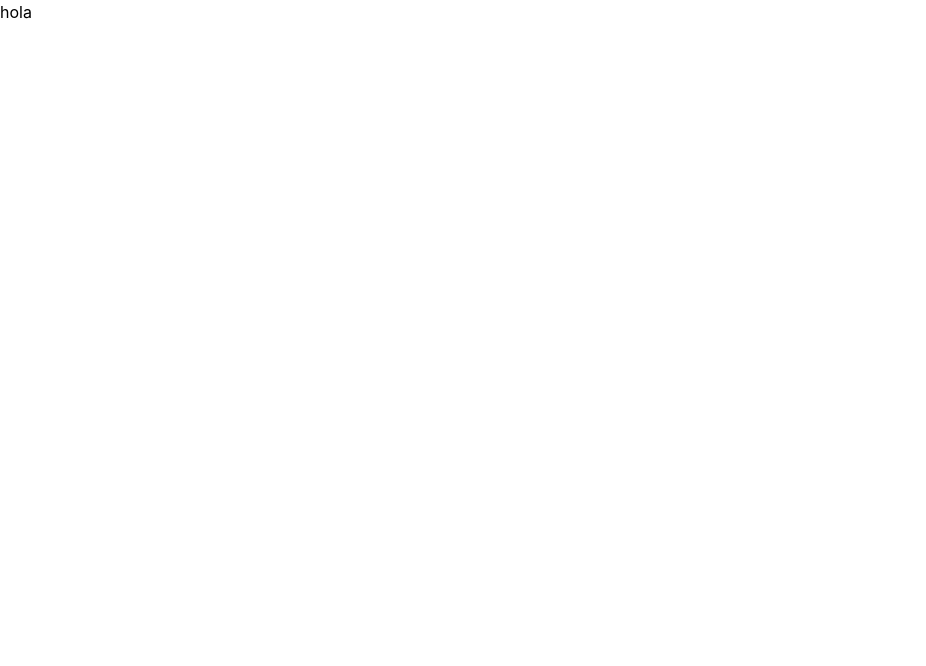
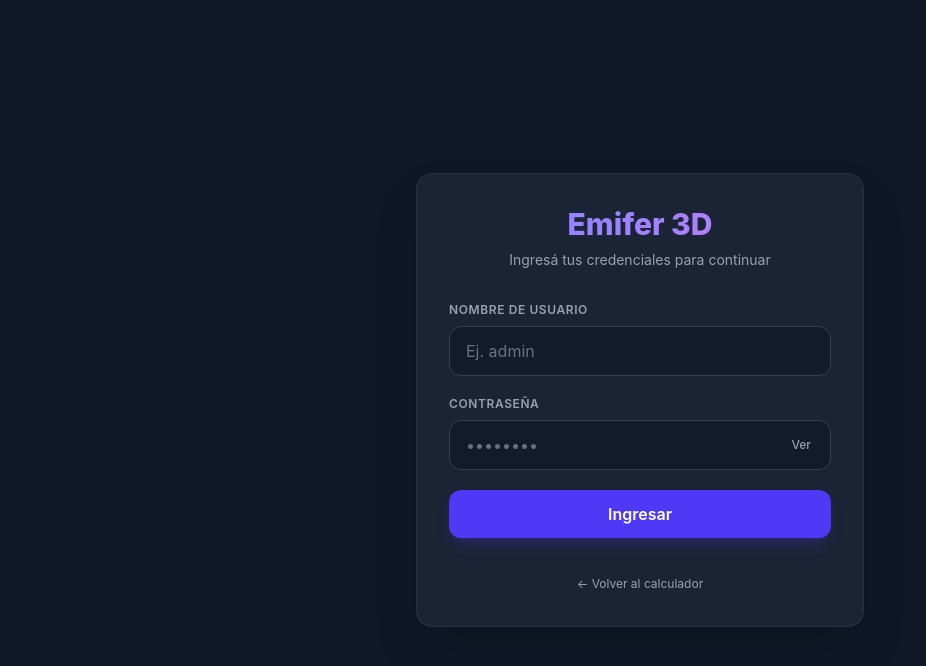
Before and after one commit to matute0/Emifer3dCalcFront, a React (Vite) app: page /login in a window 1280 px wide. Shown: the top 666 px of the page, without its empty margins (0-926 px from the left). Built offline with nearby package versions, Linux system fonts and the light colour scheme; no server answers.

Commit message:
feat: implement login functionality with user authentication and add admin route

```diff
--- a/src/App.jsx
+++ b/src/App.jsx
@@ -2,6 +2,7 @@ import {Route, Routes, useLocation } from 'react-router-dom'
 import InitialPage from "./pages/InitialPage"
 import './App.css'
 import Login from './pages/Login';
+import Admin from './pages/Admin';
 
 export default function App() {
   const location = useLocation();
@@ -9,6 +10,7 @@ export default function App() {
     <Routes location={location} key={location.pathname}>
       <Route path="/" element={<InitialPage/>} />
       <Route path="/login" element={<Login/>}/>
+      <Route path="/admin" element={<Admin/>}/>
     </Routes>
   )
 }
--- /dev/null
+++ b/src/api/UserAPI.js
@@ -0,0 +1,21 @@
+const API_URL = import.meta.env.VITE_API_URL;
+
+export const loginUser = async ({ username, password }) => {
+  const response = await fetch(`${API_URL}/user/login`, {
+    method: 'POST',
+    headers: {
+      'Content-Type': 'application/json',
+    },
+    credentials: 'include',
+    body: JSON.stringify({ username, password }),
+  });
+
+  if (!response.ok) {
+    if (response.status === 401) {
+      throw new Error('Usuario o contraseña incorrectos');
+    }
+    throw new Error('Error al conectar con el servidor');
+  }
+  return await response.text();
+
+};
--- /dev/null
+++ b/src/pages/Admin.jsx
@@ -0,0 +1,7 @@
+export default function Admin(){
+    return(
+        <>
+
+        </>
+    )
+}
--- a/src/pages/Login.jsx
+++ b/src/pages/Login.jsx
@@ -1,7 +1,104 @@
-export default function Login(){
-    return(
-        <>
-        <h1 className="text-black">hola</h1>
-        </>
-    )
+import { useState } from 'react';
+import { useNavigate, Link } from 'react-router-dom';
+import { loginUser } from '../api/UserAPI';
+
+export default function LoginPage() {
+  const [username, setUsername] = useState('');
+  const [password, setPassword] = useState('');
+  const [showPassword, setShowPassword] = useState(false);
+  const [error, setError] = useState('');
+  const [isLoading, setIsLoading] = useState(false);
+
+  const navigate = useNavigate();
+
+  const handleSubmit = async (e) => {
+    e.preventDefault();
+    setError('');
+    setIsLoading(true);
+    loginUser({username, password});
+    navigate("/admin")
+  };
+
+  return (
+    <div className="min-h-screen bg-gray-900 text-gray-100 flex items-center justify-center p-4">
+      <div className="w-full max-w-md bg-gray-800/80 backdrop-blur-md rounded-2xl p-8 border border-gray-700/50 shadow-2xl">
+
+        <div className="text-center mb-8">
+          <h1 className="text-3xl font-extrabold bg-gradient-to-r from-indigo-400 to-purple-400 bg-clip-text text-transparent">
+            Emifer 3D
+          </h1>
+          <p className="text-gray-400 text-sm mt-2">
+            Ingresá tus credenciales para continuar
+          </p>
+        </div>
+
+        {error && (
+          <div className="mb-6 p-3 bg-red-500/10 border border-red-500/50 rounded-xl text-red-400 text-sm text-center animate-fade-in">
+            {error}
+          </div>
+        )}
+
+        <form onSubmit={handleSubmit} className="space-y-5">
+          <div>
+            <label className="block text-xs font-semibold text-gray-400 uppercase tracking-wider mb-2">
+              Nombre de usuario
+            </label>
+            <input
+              type="text"
+              required
+              value={username}
+              onChange={(e) => setUsername(e.target.value)}
+              placeholder="Ej. admin"
+              className="w-full px-4 py-3 bg-gray-900/70 border border-gray-700 rounded-xl text-white placeholder-gray-500 focus:outline-none focus:ring-2 focus:ring-indigo-500 focus:border-transparent transition-all duration-200"
+            />
+          </div>
+
+          <div>
+            <label className="block text-xs font-semibold text-gray-400 uppercase tracking-wider mb-2">
+              Contraseña
+            </label>
+            <div className="relative">
+              <input
+                type={showPassword ? 'text' : 'password'}
+                required
+                value={password}
+                onChange={(e) => setPassword(e.target.value)}
+                placeholder="••••••••"
+                className="w-full px-4 py-3 bg-gray-900/70 border border-gray-700 rounded-xl text-white placeholder-gray-500 focus:outline-none focus:ring-2 focus:ring-indigo-500 focus:border-transparent transition-all duration-200 pr-12"
+              />
+              <button
+                type="button"
+                onClick={() => setShowPassword(!showPassword)}
+                className="absolute right-3 top-1/2 -translate-y-1/2 text-gray-400 hover:text-white text-xs font-medium px-2 py-1 transition-colors"
+              >
+                {showPassword ? 'Ocultar' : 'Ver'}
+              </button>
+            </div>
+          </div>
+
+          <button
+            type="submit"
+            disabled={isLoading}
+            className="w-full py-3 px-4 bg-indigo-600 hover:bg-indigo-500 disabled:bg-indigo-600/50 text-white font-semibold rounded-xl shadow-lg shadow-indigo-600/20 transition-all duration-200 focus:outline-none focus:ring-2 focus:ring-indigo-500 focus:ring-offset-2 focus:ring-offset-gray-800 flex items-center justify-center"
+          >
+            {isLoading ? (
+              <div className="w-5 h-5 border-2 border-white/30 border-t-white rounded-full animate-spin" />
+            ) : (
+              'Ingresar'
+            )}
+          </button>
+        </form>
+
+        <div className="mt-8 text-center">
+          <Link
+            to="/"
+            className="text-xs text-gray-400 hover:text-indigo-400 transition-colors inline-flex items-center gap-1"
+          >
+            ← Volver al calculador
+          </Link>
+        </div>
+
+      </div>
+    </div>
+  );
 }
```
Also changed, not shown: 1 other file (tests, documents, lock files or other folders).
